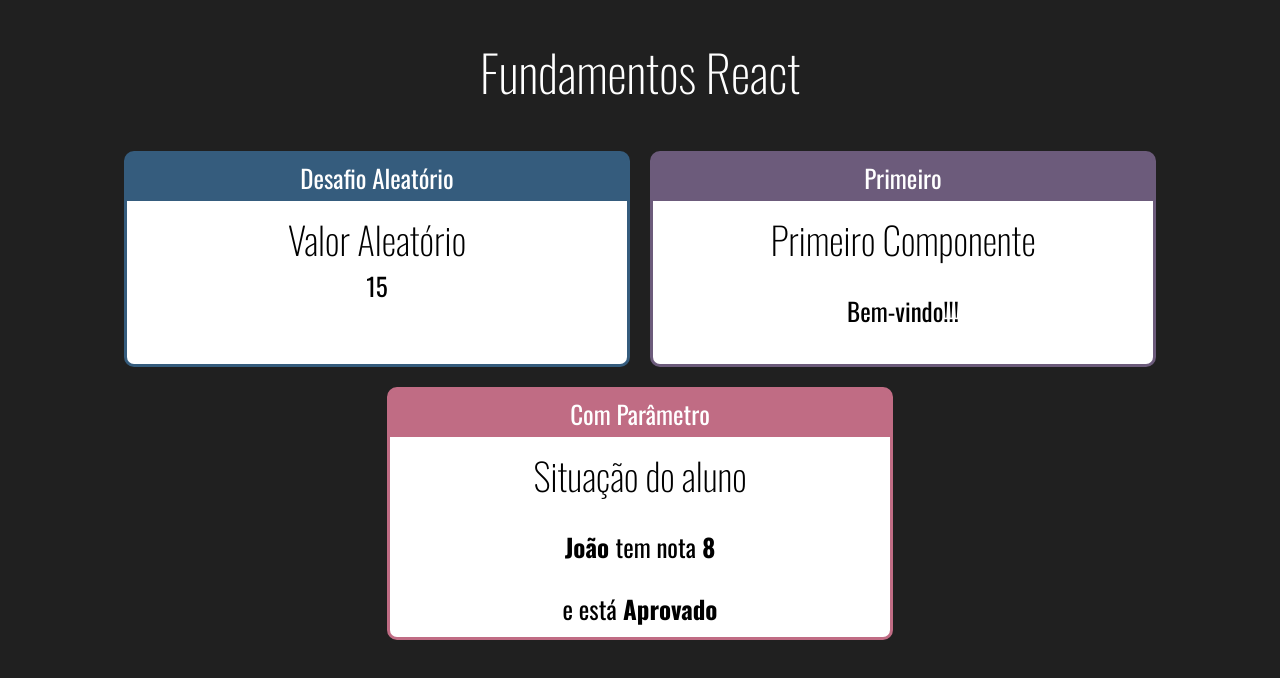
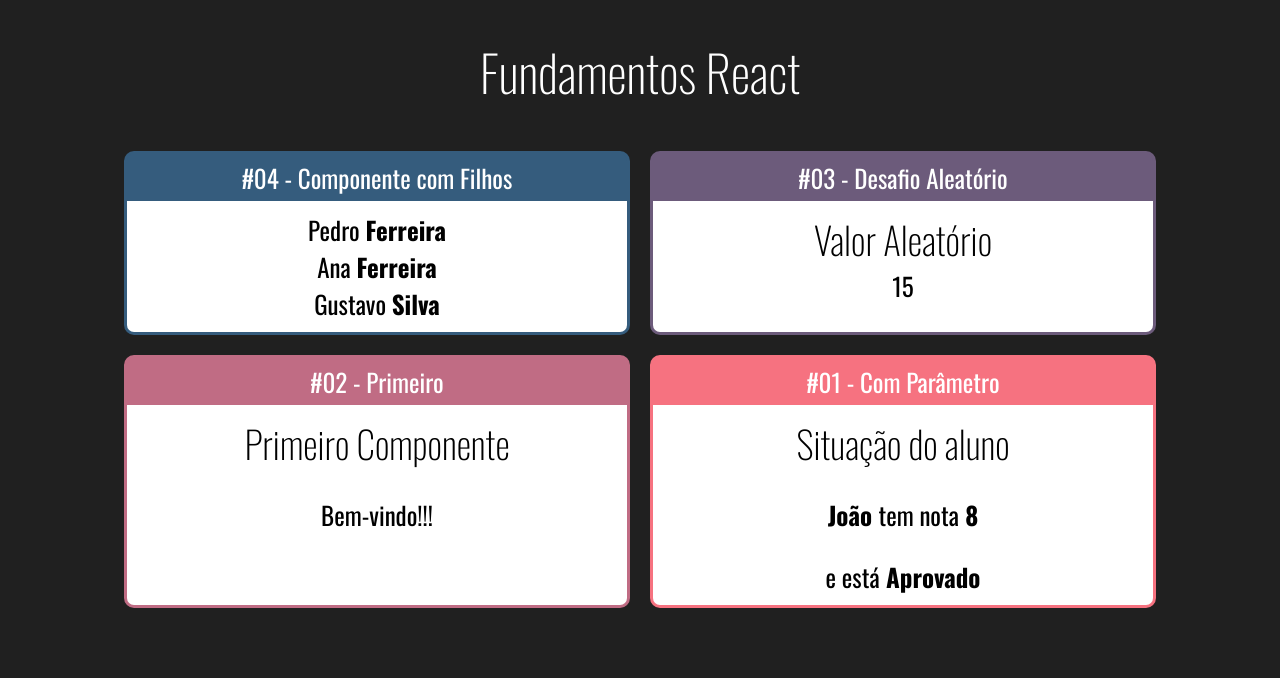
Before and after one commit to jpcp0614/Curso-React-Redux-Udemy, a React (Create React App) app in the folder fundamentos-react/: page / in a window 1280 px wide. Shown: the top 678 px of the page. Built offline with nearby package versions, Linux system fonts and the light colour scheme.

Commit message:
componente com filho 01

```diff
--- a/fundamentos-react/src/App.jsx
+++ b/fundamentos-react/src/App.jsx
@@ -3,21 +3,26 @@ import Primeiro from './components/basics/Primeiro';
 import ComParametro from './components/basics/ComParametro';
 import RandomNumber from './components/basics/Aleatorio';
 import Card from './components/layout/Card';
+import Familia from './components/basics/Familia';
 import './App.css';
 
-const App = () => (
+const App = (props) => (
 	<div className="App">
 		<h1>Fundamentos React</h1>
 		<div className="Cards">
-			<Card titulo="Desafio Aleatório" color="#355C7D">
+			<Card titulo="#04 - Componente com Filhos" color="#355C7D">
+				<Familia sobrenome="Ferreira" />
+			</Card>
+
+			<Card titulo="#03 - Desafio Aleatório" color="#6C5B7B">
 				<RandomNumber min={ 1 } max={ 20 } />
 			</Card>
 
-			<Card titulo="Primeiro" color="#6C5B7B">
+			<Card titulo="#02 - Primeiro" color="#C06C84 ">
 				<Primeiro />
 			</Card>
 
-			<Card titulo="Com Parâmetro" color="#C06C84">
+			<Card titulo="#01 - Com Parâmetro" color="#F67280">
 				<ComParametro titulo='Situação do aluno' aluno='João' nota={7.9} />
 			</Card>
 		</div>
--- /dev/null
+++ b/fundamentos-react/src/components/basics/Familia.jsx
@@ -0,0 +1,16 @@
+import React from 'react';
+import FamiliaMembro from './FamiliaMembro';
+
+
+const Familia = (props) => {
+  const { sobrenome } = props;
+  return (
+    <div>
+      <FamiliaMembro nome="Pedro" sobrenome={ sobrenome } />
+      <FamiliaMembro nome="Ana" {...props} />
+      <FamiliaMembro nome="Gustavo" sobrenome="Silva" />
+    </div>
+  );
+}
+
+export default Familia;
--- /dev/null
+++ b/fundamentos-react/src/components/basics/FamiliaMembro.jsx
@@ -0,0 +1,12 @@
+import React from 'react';
+
+const FamiliaMembro = (props) => {
+  const { nome, sobrenome } = props;
+  return (
+    <div>
+      { nome } <strong>{ sobrenome }</strong>
+    </div>
+  );
+}
+
+export default FamiliaMembro;
```
